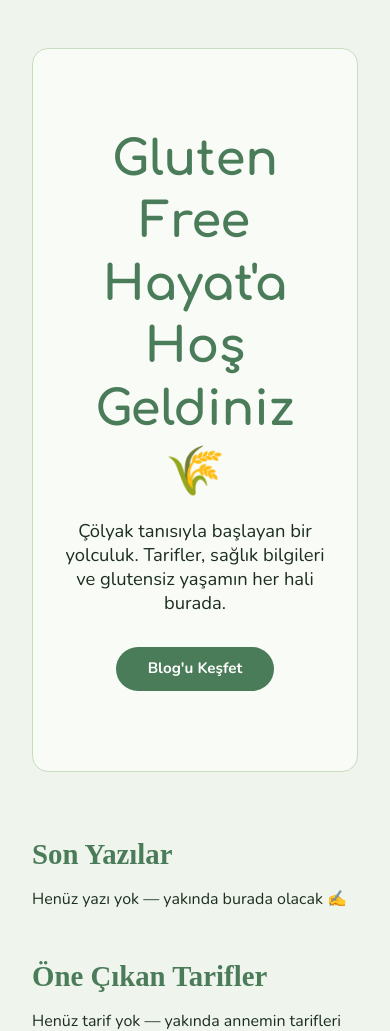
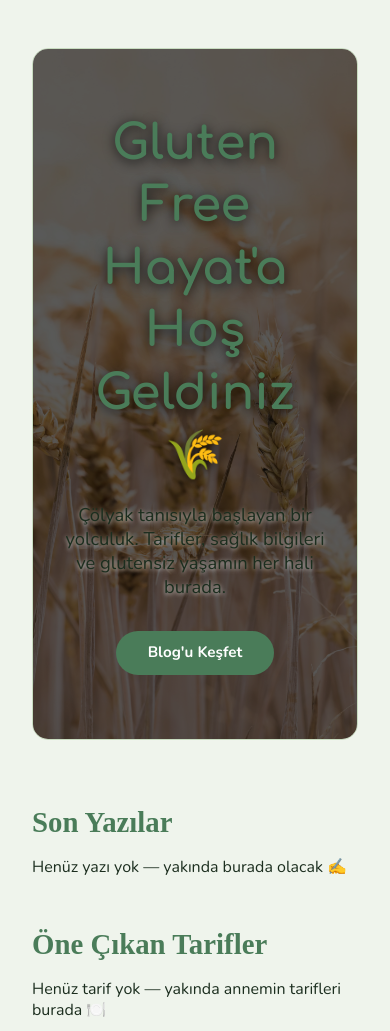
Before and after one commit to iyavuz357/glutenfreehayat, a Flask app: page / in a window 390 px wide. Shown: the part 62-1093 px from the top of the page. Run offline with Flask 3, Linux system fonts and the light colour scheme; data that the repository does not hold is empty.

Commit message:
hero görsel ve mobil düzenlemeler

```diff
--- a/static/css/style.css
+++ b/static/css/style.css
@@ -186,13 +186,52 @@ main {
 
 /* ===== HERO ===== */
 .hero {
-    text-align: center;
-    padding: 5rem 2rem;
-    background-color: var(--card);
     border-radius: 16px;
     border: 1px solid var(--border);
     margin-bottom: 4rem;
+    position: relative;
+    overflow: hidden;
+    min-height: 400px;
+    display: flex;
+    align-items: center;
+    justify-content: center;
 }
+
+.hero-bg {
+    position: absolute;
+    top: 0;
+    left: 0;
+    width: 100%;
+    height: 100%;
+    background-size: cover;
+    background-position: center;
+    filter: brightness(0.35);
+}
+
+.hero-content {
+    position: relative;
+    z-index: 1;
+    text-align: center;
+    padding: 4rem 2rem;
+    color: white;
+}
+
+.hero-content h1 {
+    color: #ffffff;
+    font-size: 3rem;
+    margin-bottom: 1rem;
+    text-shadow: 0 2px 12px rgba(0,0,0,0.8);
+}
+
+.hero-content p {
+    color: rgb(255, 255, 255);
+    font-size: 1.15rem;
+    max-width: 600px;
+    margin: 0 auto 2rem;
+    text-shadow: 0 1px 4px rgba(255, 255, 255, 0.765);
+}
+
+
 
 .hero h1 {
     font-family: 'Comfortaa', serif;
--- a/templates/index.html
+++ b/templates/index.html
@@ -3,9 +3,12 @@
 {% block content %}
 
 <section class="hero">
-    <h1>Gluten Free Hayat'a Hoş Geldiniz 🌾</h1>
-    <p>Çölyak tanısıyla başlayan bir yolculuk. Tarifler, sağlık bilgileri ve glutensiz yaşamın her hali burada.</p>
-    <a href="/blog" class="btn">Blog'u Keşfet</a>
+    <div class="hero-bg" style="background-image: url('/static/img/glutenfoto.jpg')"></div>
+    <div class="hero-content">
+        <h1>Gluten Free Hayat'a Hoş Geldiniz 🌾</h1>
+        <p>Çölyak tanısıyla başlayan bir yolculuk. Tarifler, sağlık bilgileri ve glutensiz yaşamın her hali burada.</p>
+        <a href="/blog" class="btn">Blog'u Keşfet</a>
+    </div>
 </section>
 
 <section style="margin-top:3rem;">
```
Also changed, not shown: static/img/glutenfoto.jpg (added).
